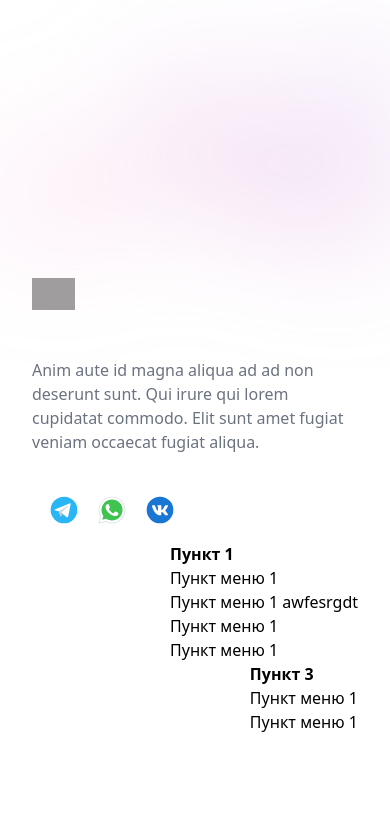
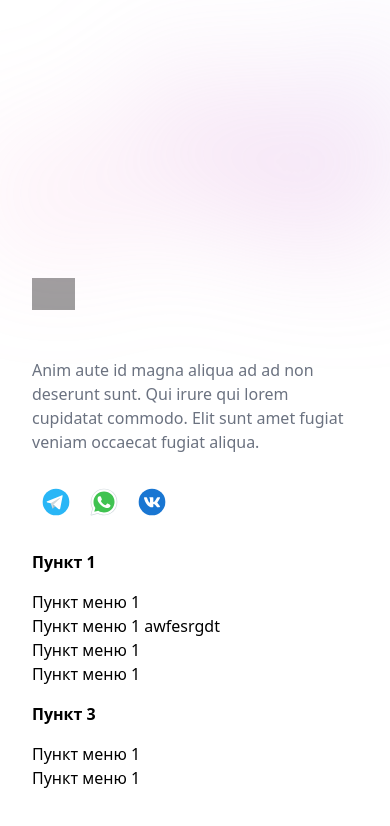
Before and after one commit to barsukov-d/zvyagintsev-lawyer, a Nuxt app: page / in a window 390 px wide. Shown: the part 498-1324 px from the top of the page. Before the commit the page ends 1296 px from the top, so only its background shows below. Built offline with nearby package versions, Linux system fonts and the light colour scheme; grey boxes are pictures that could not be loaded.

Commit message:
Update PageFooter styling and menu spacing

```diff
--- a/components/PageFooter.vue
+++ b/components/PageFooter.vue
@@ -14,7 +14,7 @@
 					Anim aute id magna aliqua ad ad non deserunt sunt. Qui irure qui lorem cupidatat
 					commodo. Elit sunt amet fugiat veniam occaecat fugiat aliqua.
 				</p>
-				<div class="mt-6 flex p-2">
+				<div class="mt-4 flex py-2">
 					<a class="p-2" href="#">
 						<svg
 							xmlns="http://www.w3.org/2000/svg"
@@ -97,9 +97,9 @@
 				</div>
 			</div>
 
-			<div class="col-span-3 justify-self-end lg:col-span-1">
+			<div class="col-span-3 mt-4 lg:col-span-1 lg:mt-0 lg:justify-self-end">
 				<h3 class="font-semibold">Пункт 1</h3>
-				<ul>
+				<ul class="mt-4">
 					<li>
 						<a href="http://">Пункт меню 1</a>
 					</li>
@@ -115,9 +115,9 @@
 				</ul>
 			</div>
 
-			<div class="col-span-3 justify-self-end lg:col-span-1">
+			<div class="col-span-3 mt-4 lg:col-span-1 lg:mt-0 lg:justify-self-end">
 				<h3 class="font-semibold">Пункт 3</h3>
-				<ul>
+				<ul class="mt-4">
 					<li>
 						<a href="http://">Пункт меню 1</a>
 					</li>
```
